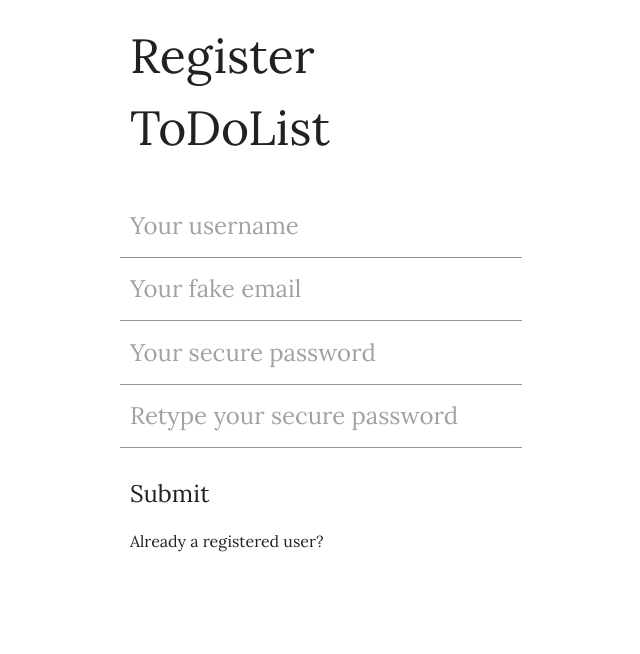
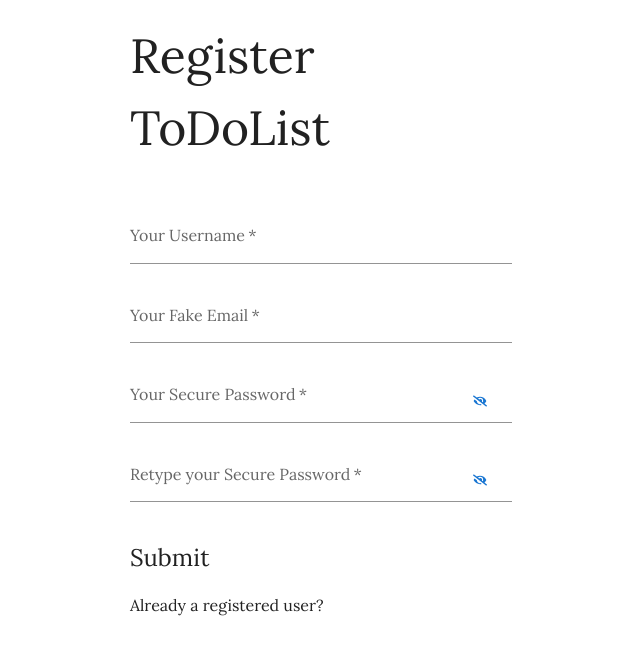
Before and after one commit to naingkhanthtet/todolist, a React (Create React App) app in the folder todo_frontend/: page /register in a window 1280 px wide. Shown: the top 654 px of the page, without its empty margins (294-934 px from the left). Built offline with nearby package versions, Linux system fonts and the light colour scheme.

Commit message:
registration changes

```diff
--- a/todo_frontend/src/components/Login.jsx
+++ b/todo_frontend/src/components/Login.jsx
@@ -2,6 +2,7 @@ import React, { useState } from "react";
 import axiosInstance from "../interceptor/axiosInstance";
 import { useNavigate } from "react-router-dom";
 import {
+    AccountMessage,
     StyledBox,
     StyledButton,
     StyledForm,
@@ -64,12 +65,9 @@ const Login = ({ setToken }) => {
                 >
                     Submit
                 </StyledButton>
-                <Box
-                    sx={{ cursor: "pointer", padding: "10px" }}
-                    onClick={() => navigate("/register")}
-                >
+                <AccountMessage onClick={() => navigate("/register")}>
                     New to ToDoList?
-                </Box>
+                </AccountMessage>
             </StyledForm>
         </StyledBox>
     );
--- a/todo_frontend/src/components/Nav.jsx
+++ b/todo_frontend/src/components/Nav.jsx
@@ -41,6 +41,7 @@ export default function Nav({ toggleTheme, isDarkMode }) {
                     <IoMenuSharp
                         className="nav-menu-icon"
                         style={{ opacity: dropDown ? 0.5 : 1 }}
+                        onBlur={() => setDropdown(false)}
                     />
 
                     {dropDown && (
--- a/todo_frontend/src/components/Register.jsx
+++ b/todo_frontend/src/components/Register.jsx
@@ -3,24 +3,29 @@ import { useForm } from "react-hook-form";
 import { yupResolver } from "@hookform/resolvers/yup";
 import axiosInstance from "../interceptor/axiosInstance";
 import { useNavigate } from "react-router-dom";
-import { Box } from "@mui/material";
+import { Box, Button } from "@mui/material";
 import {
+    AccountMessage,
     StyledBox,
     StyledButton,
     StyledForm,
     StyledInput,
 } from "./styles/StyledComponents";
 import { validationSchema } from "./validationSchema";
+import { StyledTextarea } from "./styles/StyledComponents";
+import { FaEye, FaEyeSlash } from "react-icons/fa";
 
 const Register = () => {
     const navigate = useNavigate();
-
+    const [showPassword, setShowPassword] = React.useState(false);
+    const [showRePassword, setShowRePassword] = React.useState(false);
     const {
         register,
         handleSubmit,
         formState: { errors },
     } = useForm({
         resolver: yupResolver(validationSchema),
+        mode: "onChange",
     });
 
     const onSubmit = async (formData) => {
@@ -43,51 +48,93 @@ const Register = () => {
     return (
         <StyledBox>
             <StyledForm component="form" onSubmit={handleSubmit(onSubmit)}>
-                <StyledInput
+                {/* username */}
+                <StyledTextarea
                     type="text"
                     placeholder="Your username"
                     {...register("username")}
+                    label="Your Username"
+                    variant="standard"
+                    error={!!errors.username}
+                    helperText={errors.username?.message}
+                    inputProps={{
+                        style: { fontSize: "1.5rem" },
+                    }}
+                    InputLabelProps={{
+                        style: { padding: "10px" },
+                    }}
                     required
                 />
-                {errors.username && <span>{errors.username.message}</span>}
-                <StyledInput
+                {/* email */}
+                <StyledTextarea
                     type="email"
-                    placeholder="Your fake email"
+                    placeholder="Your Fake Email"
                     {...register("email")}
+                    label="Your Fake Email"
+                    variant="standard"
+                    error={!!errors.email}
+                    helperText={errors.email?.message}
+                    inputProps={{
+                        style: { fontSize: "1.5rem" },
+                    }}
+                    InputLabelProps={{ style: { padding: "10px" } }}
                     required
                 />
-                {errors.email && <span>{errors.email.message}</span>}
-                <StyledInput
-                    type="password"
-                    placeholder="Your secure password"
+                {/* Password */}
+                <StyledTextarea
+                    type={showPassword ? "text" : "password"}
+                    placeholder="Your Secure Password"
+                    label="Your Secure Password"
                     {...register("password")}
+                    variant="standard"
+                    error={!!errors.password}
+                    helperText={errors.password?.message}
+                    InputProps={{
+                        style: { fontSize: "1.5rem" },
+                        endAdornment: (
+                            <Button
+                                onClick={() => setShowPassword(!showPassword)}
+                            >
+                                {showPassword ? <FaEye /> : <FaEyeSlash />}
+                            </Button>
+                        ),
+                    }}
+                    InputLabelProps={{ style: { padding: "10px" } }}
                     required
                 />
-                {errors.password && <span>{errors.password.message}</span>}
-                <StyledInput
-                    type="password"
-                    placeholder="Retype your secure password"
+                {/* Retype password */}
+                <StyledTextarea
+                    type={showRePassword ? "text" : "password"}
+                    placeholder="Retype your Secure Password"
+                    label="Retype your Secure Password"
                     {...register("re_password")}
+                    variant="standard"
+                    error={!!errors.re_password}
+                    helperText={errors.re_password?.message}
+                    InputProps={{
+                        style: { fontSize: "1.5rem" },
+                        endAdornment: (
+                            <Button
+                                onClick={() =>
+                                    setShowRePassword(!showRePassword)
+                                }
+                            >
+                                {showRePassword ? <FaEye /> : <FaEyeSlash />}
+                            </Button>
+                        ),
+                    }}
+                    InputLabelProps={{ style: { padding: "10px" } }}
                     required
                 />
-                {errors.re_password && (
-                    <span>{errors.re_password.message}</span>
-                )}
                 <StyledButton
                     type="submit"
                     sx={{ width: "fit-content", marginTop: "20px" }}
                 >
                     Submit
                 </StyledButton>
-                <Box
-                    sx={{
-                        cursor: "pointer",
-                        padding: "10px",
-                    }}
-                    onClick={() => navigate("/login")}
-                >
+                <AccountMessage onClick={() => navigate("/login")}>
                     Already a registered user?
-                </Box>
+                </AccountMessage>
             </StyledForm>
         </StyledBox>
     );
--- a/todo_frontend/src/components/TaskAdd.jsx
+++ b/todo_frontend/src/components/TaskAdd.jsx
@@ -43,16 +43,14 @@ const TaskAdd = ({ handleAddTask }) => {
                 onChange={(e) => setNewTaskTitle(e.target.value)}
                 onKeyDown={(e) => e.key === "Enter" && addTask()}
                 placeholder="Add new task here"
-                maxLength={100}
+                variant="standard"
+                multiline
+                inputProps={{ maxLength: 100, style: { fontSize: "1.5rem" } }}
             />
-            {/* <Textarea value={newTaskTitle} /> */}
             {/* Add button */}
             <StyledIcons onClick={addTask} sx={{ fontSize: "1.5rem" }}>
                 <FaPlus />
             </StyledIcons>
-            {/* <span className="add-icon" onClick={addTask}>
-                <FaPlus />
-            </span> */}
         </StyledBox>
     );
 };
--- a/todo_frontend/src/components/ToDoPage.jsx
+++ b/todo_frontend/src/components/ToDoPage.jsx
@@ -4,7 +4,7 @@ import axiosInstance from "../interceptor/axiosInstance";
 import TaskUD from "./TaskUD";
 import TaskAdd from "./TaskAdd";
 import Box from "@mui/joy/Box";
-import { StyledBox } from "./styles/StyledComponents";
+import { StyledBox, StyledIcons } from "./styles/StyledComponents";
 
 const ToDoPage = () => {
     const [tasks, setTasks] = useState([]);
@@ -31,21 +31,22 @@ const ToDoPage = () => {
 
     return (
         <div className="todo-list">
+            {/* Error handling */}
             {error ? (
-                <div className="task-item">
-                    <span className="error-task">
+                <StyledBox>
+                    <Box sx={{ padding: "10px" }}>
                         Error loading tasks, try refreshing the browser
-                    </span>
-                    <span className="cross-icon">
+                    </Box>
+                    <StyledIcons sx={{ fontSize: "1.5rem" }}>
                         <FaCircleXmark />
-                    </span>
-                </div>
+                    </StyledIcons>
+                </StyledBox>
             ) : tasks.length > 0 ? (
-                <div>
-                    <TaskUD tasks={tasks} setTasks={setTasks} />
-                </div>
+                // Display Tasks if tasks are fetched
+                <TaskUD tasks={tasks} setTasks={setTasks} />
             ) : (
                 <StyledBox>
+                    {/* If no task is created */}
                     <Box sx={{ padding: "10px" }}>
                         No task created, add one now
                     </Box>
--- a/todo_frontend/src/components/styles/StyledComponents.jsx
+++ b/todo_frontend/src/components/styles/StyledComponents.jsx
@@ -1,18 +1,16 @@
-import { TextareaAutosize } from "@mui/base";
-import { Toolbar, Typography, Box, Input } from "@mui/material";
-import { styled } from "@mui/system";
+// import { TextareaAutosize } from "@mui/base";
+// import Textarea from "@mui/joy/Textarea";
+import { Toolbar, Typography, Box, Input, TextField } from "@mui/material";
+import { style, styled } from "@mui/system";
 
-export const StyledTextarea = styled(TextareaAutosize)(({ theme }) => ({
+export const StyledTextarea = styled(TextField)(({ theme }) => ({
     backgroundColor: theme.palette.background.paper,
     color: theme.palette.text.primary,
-    border: "none",
-    outline: "none",
-    padding: "10px",
     resize: "none",
     textAlign: "left",
     fontFamily: "Lora",
     fontSize: "1.5rem",
-    // borderBottom: `1px solid ${theme.palette.text.primary}`,
+    padding: "10px",
 }));
 
 export const NavText = styled(Typography)({
@@ -20,6 +18,11 @@ export const NavText = styled(Typography)({
     textAlign: "left",
     gridColumn: 1,
     padding: "10px",
+});
+
+export const TaskTitle = styled(Box)({
+    padding: "10px",
+    fontSize: "1.5rem",
 });
 
 export const StyledBox = styled(Toolbar)({
@@ -89,3 +92,11 @@ export const StyledForm = styled(Box)({
     textAlign: "left",
     width: "100%",
 });
+
+export const AccountMessage = styled(Box)({
+    cursor: "pointer",
+    padding: "10px",
+    ":hover": {
+        textDecoration: "underline",
+    },
+});
--- a/todo_frontend/src/interceptor/axiosInstance.js
+++ b/todo_frontend/src/interceptor/axiosInstance.js
@@ -52,7 +52,7 @@ axiosInstance.interceptors.response.use(
                 console.log("Token refresh failed", tokenRefreshError);
                 localStorage.removeItem("access_token");
                 localStorage.removeItem("refresh_token");
-                window.location.href("/login");
+                window.location.href = "/login";
                 return Promise.reject(tokenRefreshError);
             }
         }
```
Also changed, not shown: todo_frontend/src/components/TaskUD.jsx (+29 -6 lines).
